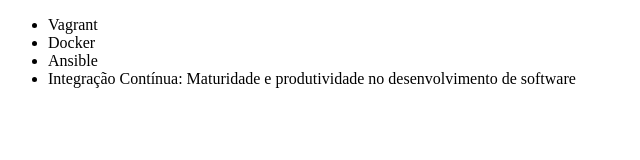
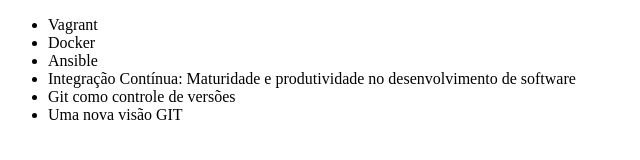
Before and after one commit to marciosto78/alura-git, a plain HTML site: page index.html in a window 1280 px wide. Shown: the whole page, without its empty margins (0-640 px from the left). Drawn offline with Linux system fonts and the light colour scheme.

Commit message:
Atualizacao lista de cursos

```diff
--- a/index.html
+++ b/index.html
@@ -10,6 +10,8 @@
         <li>Docker</li>
         <li>Ansible</li>
         <li>Integração Contínua: Maturidade e produtividade no desenvolvimento de software</li>
+        <li>Git como controle de versões</li>
+        <li>Uma nova visão GIT</li>
     </ul>
 </body>
 </html>
```
